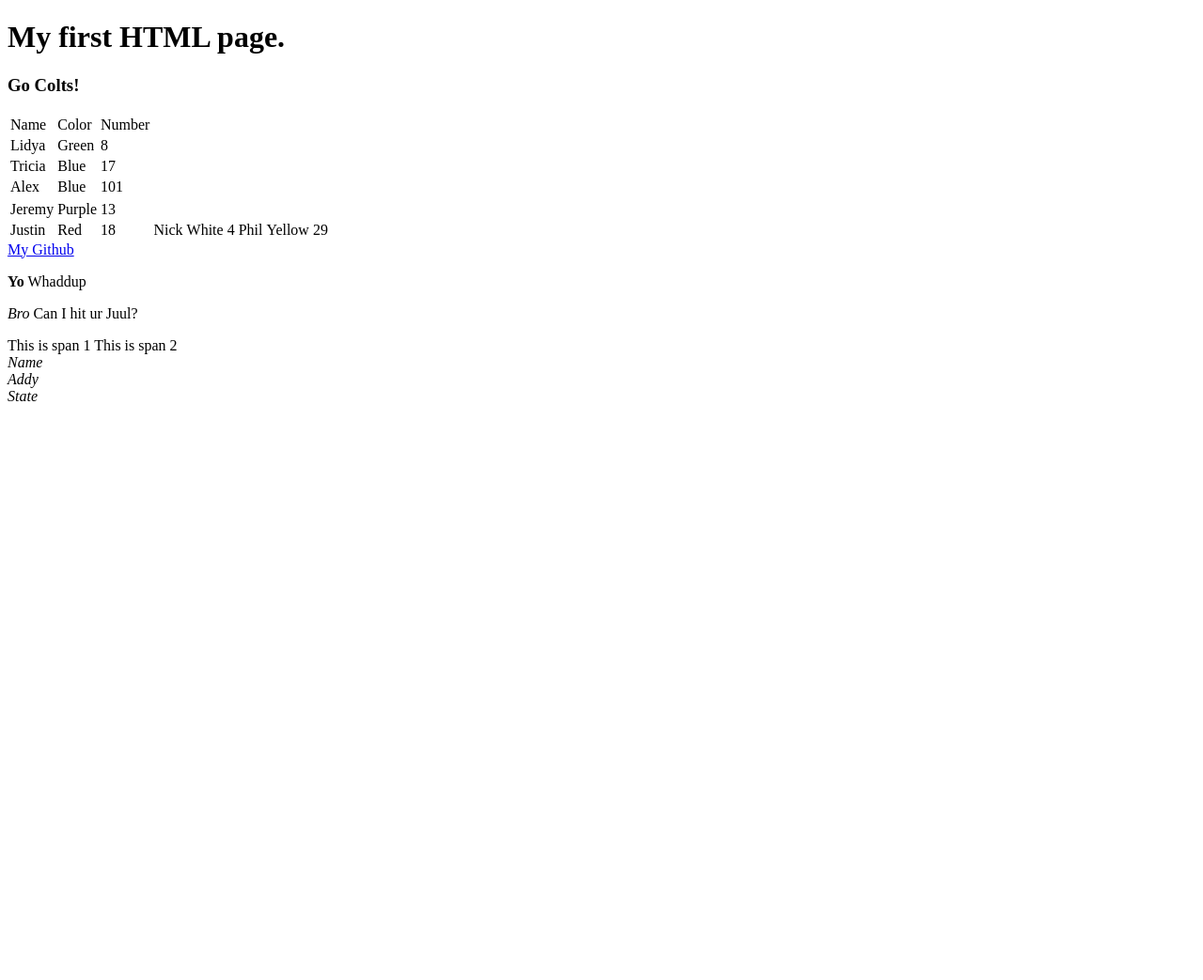
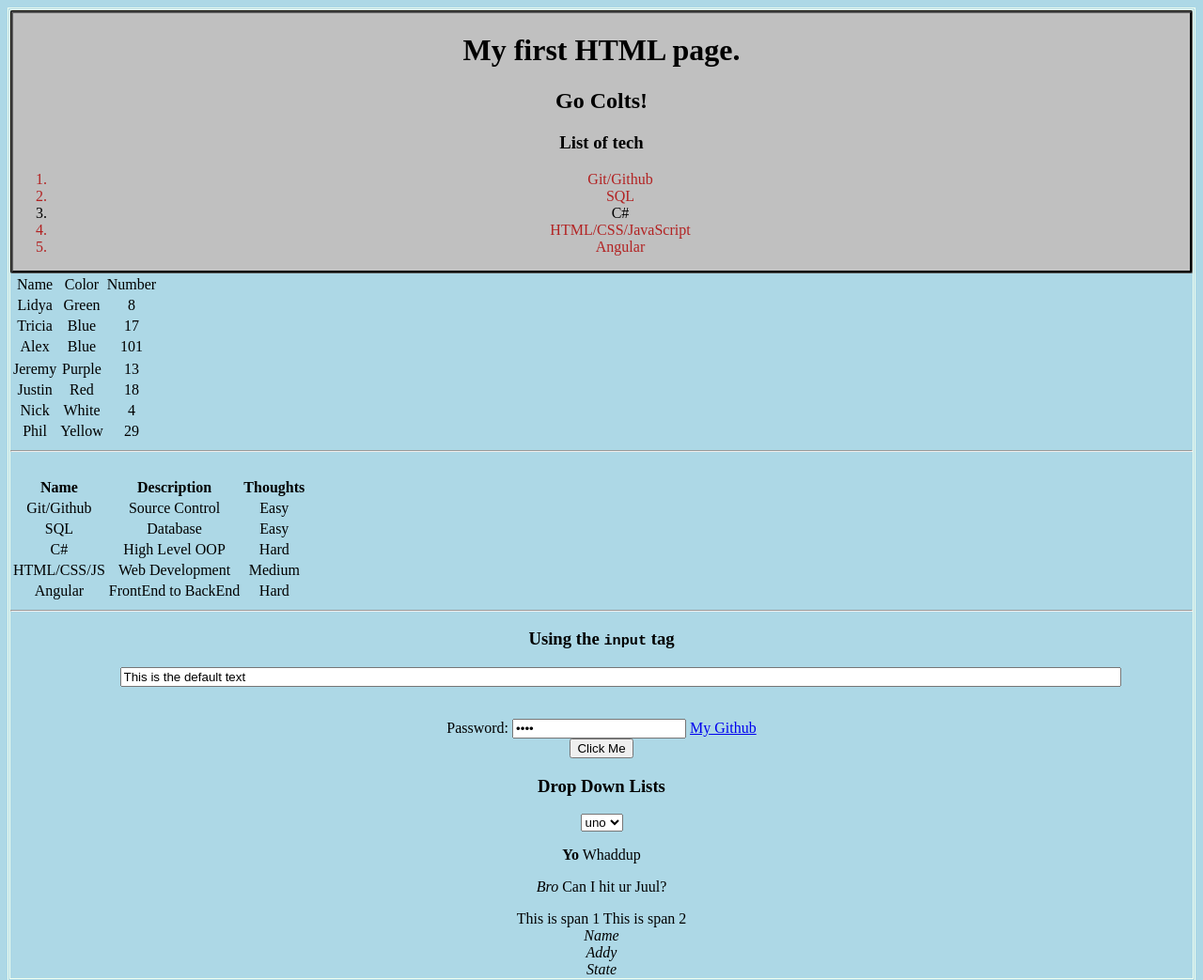
Before and after one commit to NBakerDev/HtmlLesson, a plain HTML site: page index.html in a window 1280 px wide. Shown: the top 1043 px of the page at 94% size. Before the commit the page ends 800 px from the top, so only its background shows below. Drawn offline with Linux system fonts and the light colour scheme.

Commit message:
Resume Page

```diff
--- /dev/null
+++ b/Resume.html
@@ -0,0 +1,99 @@
+<!DOCTYPE html>
+<html>
+    <head>
+        <title>Resume</title>
+        <link href="css/Resume.css" type ="text/css" rel="stylesheet">
+    </head>
+    <body>
+        <div class="black">
+            <h1>Contact Me!</h1>
+            <address>
+                <span>Nick Baker</span>
+                <br>
+                <span>8 E Lakeshore Dr</span>
+                <br>
+                <span>Cincinnati, Ohio, 45237</span>
+                <br>
+                <span>317-340-2432</span>
+                <br>
+                <span>NicholasBaker7010@gmail.com</span>
+            </address>
+            <h2>What Have I Worked With?</h2>
+            <!-- <table>
+                    <thead>
+                        <th>Technology List</th>
+                    </thead>
+                    <tbody>
+
+                        <tr>
+                           <li> <td><ul>Git</ul></td></li>
+                        </tr>
+                        <tr>
+                            <td><ul>SQL</ul></td>
+                        </tr>
+                        <tr>
+                            <td><ul>C#</ul></td>
+                        </tr>
+                        <tr>
+                            <td><ul>HTML/CSS/JS</ul></td>
+                        </tr>
+                        <tr>
+                            <td><ul>Angular</ul></td>
+                        </tr>
+                        </li>
+                    </tbody>
+                </table> -->
+                <ul>
+                    <li>Git</li>
+                    <li>SQL</li>
+                    <li>HTML</li>
+                    <li>C#</li>
+                    <li>Angular</li>
+
+                <ul>
+        </div>
+        <hr>
+        <p>Inheritance: create new classes by starting with existing class and specifying how it's different.
+                Forever links classes. i.e create a class for car and create a class for corvette using tha generic class.
+                Can make some parts of the original class private so it cant't be inherited.
+                When inheriting base class you use the constructor within it.
+                Syntax: class A:B (A inherits B)
+            </p>
+        <hr>
+        <h3>Work Experience</h3>
+<Table>
+    <thead>
+        <th>Title</th>
+        <th>Company</th>
+        <th>Time</th>
+        <th>Acomplishments</th>
+    </thead>
+    <tbody>
+        <tr>
+            <td>E-Commerce Associate</td>
+            <td>CMG Worldwide</td>
+            <td>2018-2019</td>
+            <td>Acomplishments</td>
+        </tr>
+    </tbody>
+</Table>
+<hr>
+<h3>Education</h3>
+<Table>
+        <thead>
+            <th>School Name</th>
+            <th>Degree</th>
+            <th>Graduation Year</th>
+
+        </thead>
+        <tbody>
+            <tr>
+                <td>Indiana University</td>
+                <td>Informatics</td>
+                <td>2021</td>
+
+            </tr>
+        </tbody>
+    </Table>
+    </body>
+</html>
--- /dev/null
+++ b/css/Resume.css
@@ -0,0 +1,7 @@
+.black{
+    color: white;
+    background-color: black
+}
+body{
+    text-align: center;
+}
--- /dev/null
+++ b/css/index.css
@@ -0,0 +1,21 @@
+        body{
+            background-color: lightblue;
+            border-style: double;
+            border-color: honeydew;
+        }
+        body{
+            text-align: center;
+        }
+        ol {
+            color:firebrick;
+
+        }
+        #BLVCK {
+            color:black;
+        }
+        .thediv {
+            background-color: silver;
+            border-style: groove;
+            border-radius: 2px;
+            border-color: black
+        }
--- a/index.html
+++ b/index.html
@@ -2,11 +2,22 @@
 <html lang="en">
     <head>
     <title>Hello HTML World?</title>
+    <link href="css/index.css" type ="text/css" rel="stylesheet">
     </head>
+       <div class = "thediv">
         <body>
             <h1>My first HTML page.</h1>
-            <h3>Go Colts!</h3>
-
+            <h2>Go Colts!</h2>
+           <h3>List of tech</h3>
+            <ol>
+                <li>Git/Github</li>
+                <li>SQL</li>
+                <li id = "BLVCK">C#</li>
+                <li>HTML/CSS/JavaScript</li>
+                <li>Angular</li>
+            </ol>
+        </div>
+            <div>
             <table>
                 <thead>
                     <tr>
@@ -36,12 +47,17 @@
                         <td>Purple</td>
                         <td>13</td>
                     </tr>
+                    <tr>
                         <td>Justin</td>
                         <td>Red</td>
                         <td>18</td>
+                    </tr>
+                    <tr>
                         <td>Nick</td>
                         <td>White</td>
                         <td>4</td>
+                    </tr>
+                    <tr>
                         <td>Phil</td>
                         <td>Yellow</td>
                         <td>29</td>
@@ -49,8 +65,63 @@
                 </tbody>
                 <tfoot></tfoot>
             </table>
-
+            <hr>
+            <br>
+            <table>
+                <thead>
+                    <th>Name</th>
+                    <th>Description</th>
+                    <th>Thoughts</th>
+                </thead>
+                <tbody>
+                    <tr>
+                        <td>Git/Github</td>
+                        <td>Source Control</td>
+                        <td>Easy</td>
+                    </tr>
+                    <tr>
+                        <td>SQL</td>
+                        <td>Database</td>
+                        <td>Easy</td>
+                    </tr>
+                    <tr>
+                        <td>C#</td>
+                        <td>High Level OOP</td>
+                        <td>Hard</td>
+                    </tr>
+                    <tr>
+                        <td>HTML/CSS/JS</td>
+                        <td>Web Development</td>
+                        <td>Medium</td>
+                    </tr>
+                    <tr>
+                        <td>Angular</td>
+                        <td>FrontEnd to BackEnd</td>
+                        <td>Hard</td>
+                    </tr>
+                </tbody>
+            </table>
+            <hr>
+        </div>
+        <div>
+            <h3>Using the <code>input</code> tag</h3>
+        <ul>
+            <input size = "130" type="text" value="This is the default text">
+        </ul>
+        </div>
+            <br>
+            Password: <input id="pwd" type="password" value="bleh">
             <a href="https://github.com/NBakerDev/HtmlLesson" target="_blank">My Github</a>
+            <br>
+            <div>
+                <button onclick="displayInputValue('pwd')">Click Me</button>
+            </div>
+            <h3>Drop Down Lists</h3>
+            <select>
+                <option value="100">uno</option>
+                <option value="200">dos</option>
+                <option value="300">tres</option>
+            </select>
             <p><b>Yo</b> Whaddup</p>
             <p><i>Bro</i> Can I hit ur Juul?</p>
 
```
